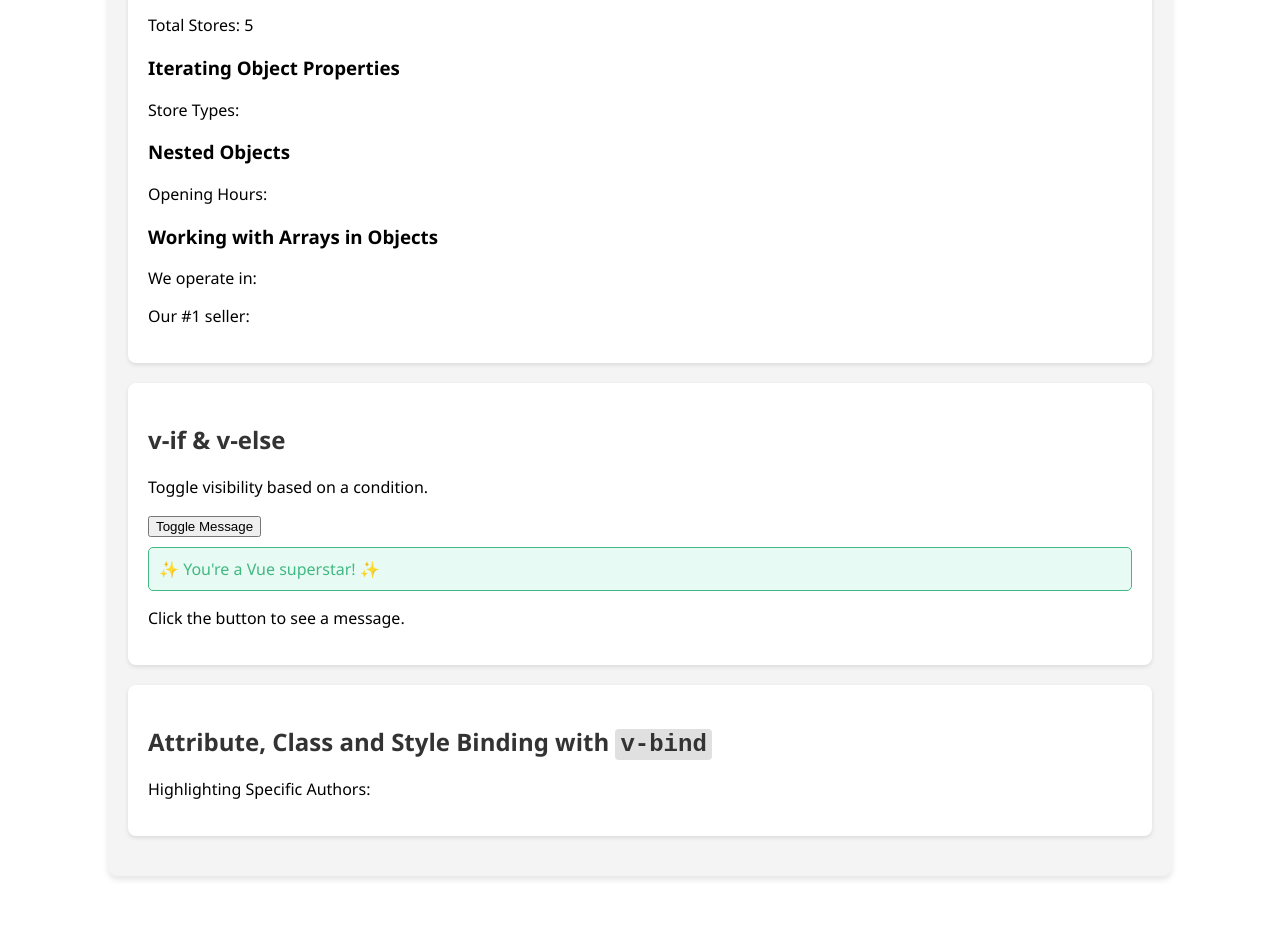
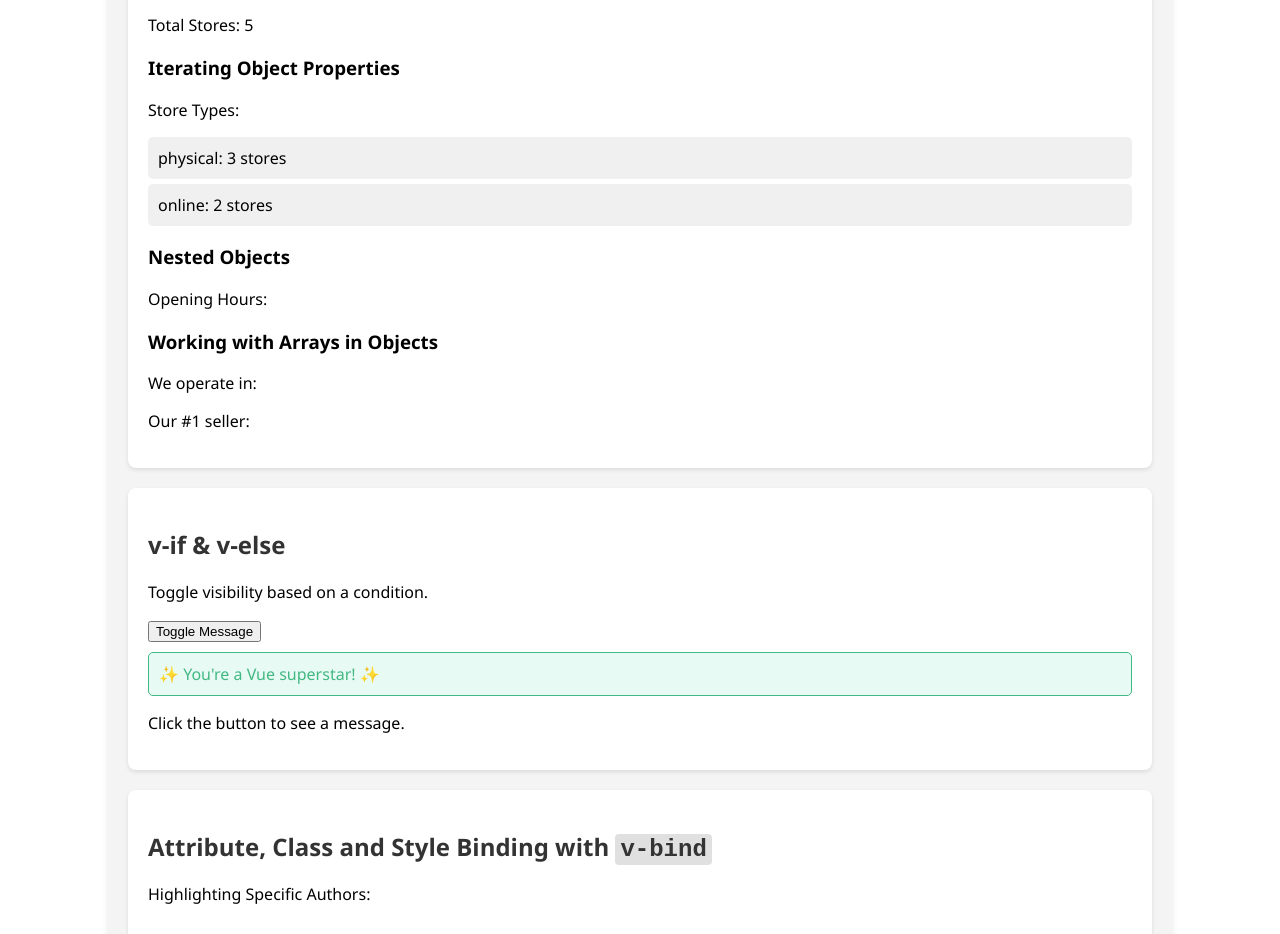
Before and after one commit to GuaoHu/ghu-library, a Vue app: page / in a window 1280 px wide. Shown: the part 1420-2354 px from the top of the page. Before the commit the page ends 2304 px from the top, so only its background shows below. Built offline with nearby package versions, Linux system fonts and the light colour scheme.

Commit message:
Activity 10: Iterate through the storeTypes array and display the store type and the number of stores that use that type.

```diff
--- a/src/components/JSON.vue
+++ b/src/components/JSON.vue
@@ -68,6 +68,11 @@
       <p>Store Types:</p>
       <!-- Activity 10: Iterate through the storeTypes array and display the store type and the number of stores that use that type. -->
       <!-- TODO: CODE TO RENDER LIST OF STORE TYPES HERE -->
+      <ul>
+        <li v-for="(count, type) in bookstores.storeTypes" :key="type">
+          {{ type }}: {{ count }} stores
+        </li>
+      </ul>
 
       <h3>Nested Objects</h3>
       <p>Opening Hours:</p>
```
